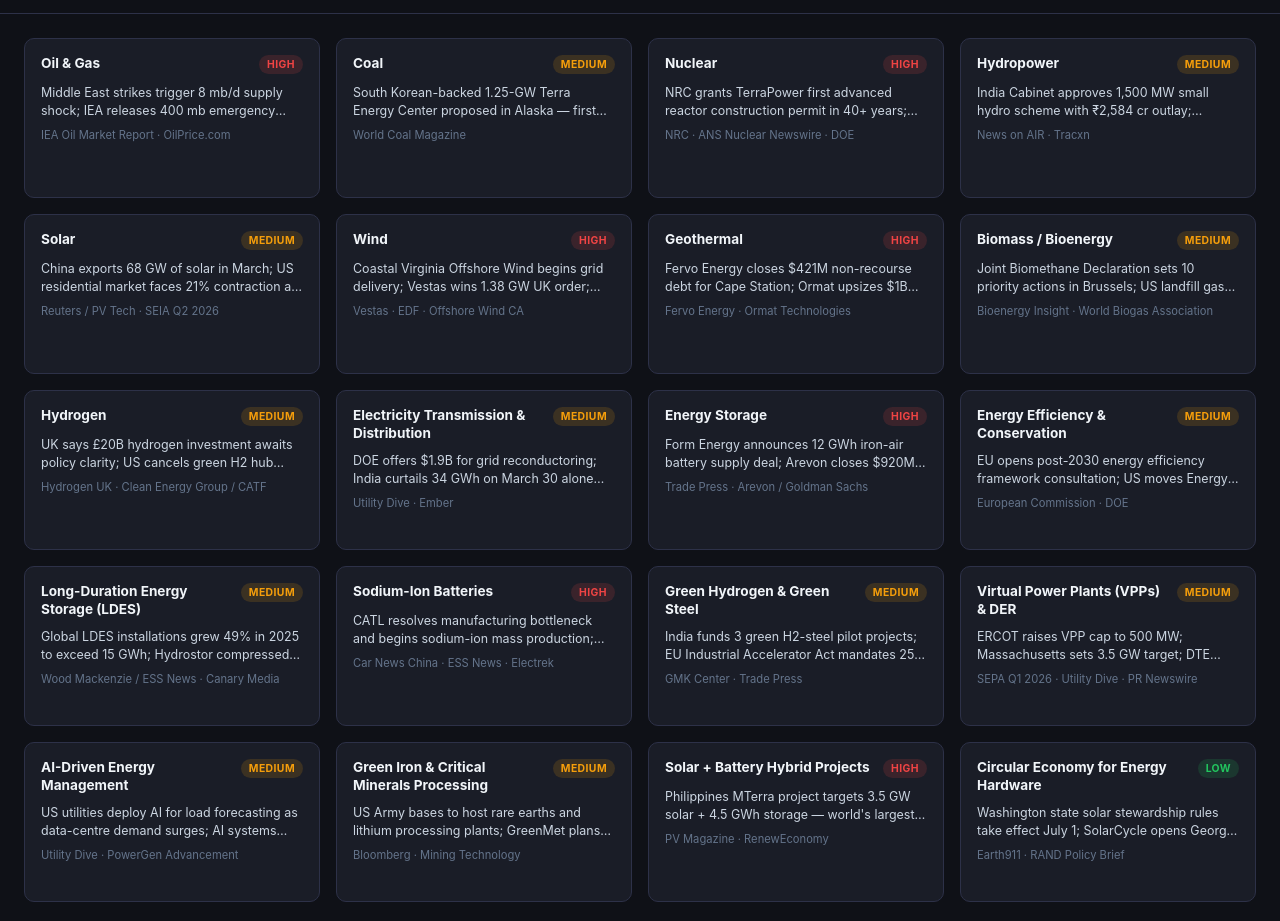
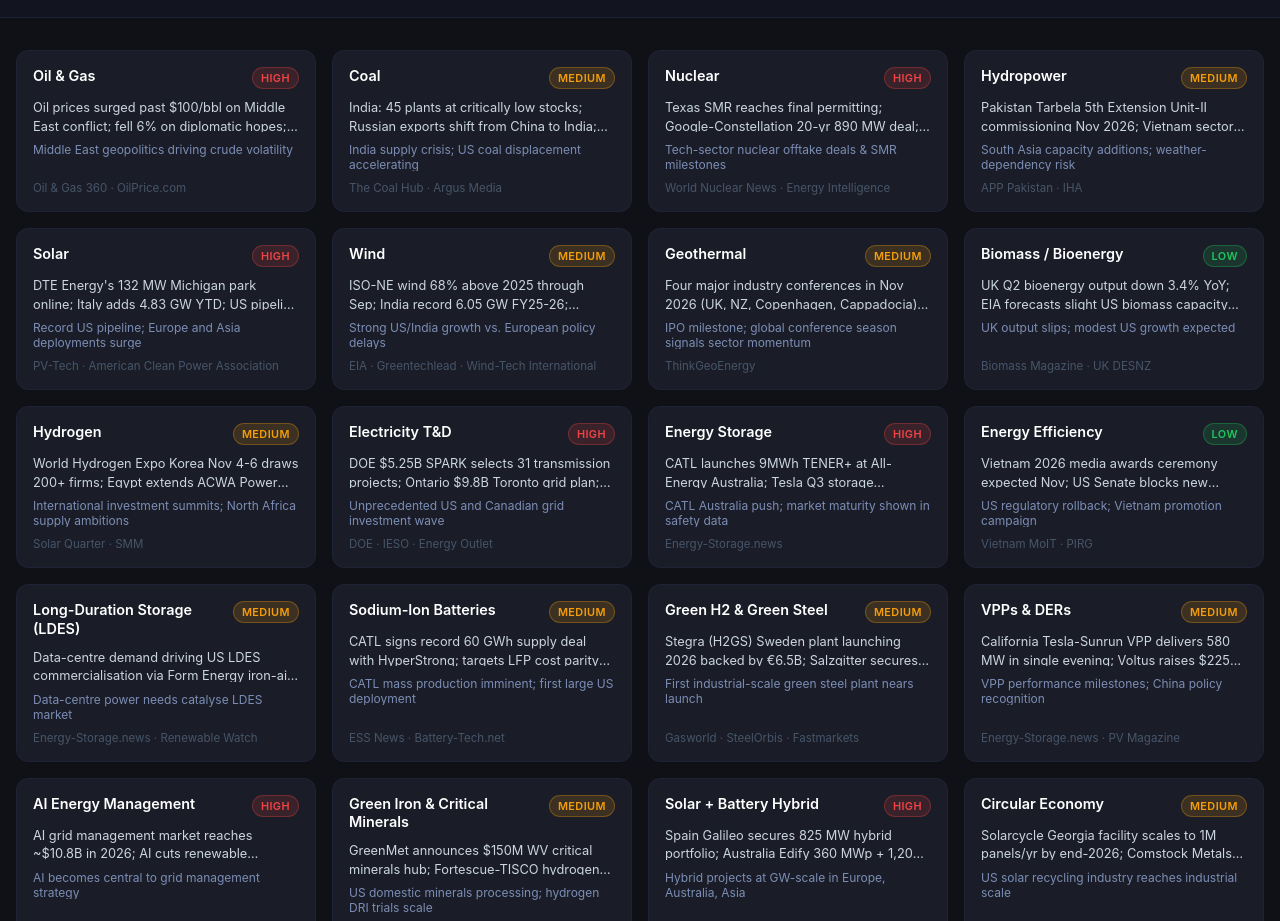
Before and after one commit to proton123-cell/energy-monitor, a plain HTML site: page index.html in a window 1280 px wide. Shown: the part 88-1009 px from the top of the page. Drawn offline with Linux system fonts and the light colour scheme.

Commit message:
Daily energy sector report — 2026-03-05
Co-Authored-By: Claude Sonnet 4.6 <noreply@anthropic.com>
Claude-Session: https://claude.ai/code/session_01Mr2SwhVsGMaHBcXpnLikKm

```diff
--- a/index.html
+++ b/index.html
@@ -5,321 +5,245 @@
 <meta name="viewport" content="width=device-width, initial-scale=1.0">
 <title>Energy Sector Monitor</title>
 <style>
-*, *::before, *::after { box-sizing: border-box; }
-body {
-  margin: 0;
-  background: #0f1117;
-  color: #e2e8f0;
-  font-family: -apple-system, BlinkMacSystemFont, 'Segoe UI', Roboto, Oxygen, sans-serif;
-  min-height: 100vh;
-}
-header {
-  padding: 2rem 1.5rem 1rem;
-  border-bottom: 1px solid #2d3148;
-  max-width: 1400px;
-  margin: 0 auto;
-}
-header h1 {
-  margin: 0 0 0.25rem;
-  font-size: 1.75rem;
-  font-weight: 700;
-  color: #f8fafc;
-  letter-spacing: -0.02em;
-}
-.meta {
-  font-size: 0.8rem;
-  color: #94a3b8;
-  margin: 0;
-}
-.meta span { margin-right: 1.5rem; }
-.grid {
-  display: grid;
-  grid-template-columns: repeat(4, 1fr);
-  gap: 1rem;
-  padding: 1.5rem;
-  max-width: 1400px;
-  margin: 0 auto;
-  align-items: stretch;
-}
-@media (max-width: 1100px) { .grid { grid-template-columns: repeat(2, 1fr); } }
-@media (max-width: 600px)  { .grid { grid-template-columns: 1fr; padding: 1rem; } }
-.card {
-  background: #1a1d27;
-  border-radius: 10px;
-  padding: 1rem;
-  overflow: hidden;
-  display: flex;
-  flex-direction: column;
-  min-height: 160px;
-  border: 1px solid #2d3148;
-  transition: border-color 0.2s;
-}
-.card:hover { border-color: #4f5b80; }
-.card-header {
-  display: flex;
-  align-items: flex-start;
-  justify-content: space-between;
-  gap: 0.5rem;
-  margin-bottom: 0.6rem;
-  overflow: hidden;
-}
-.sector-name {
-  font-weight: 700;
-  font-size: 0.85rem;
-  color: #f1f5f9;
-  word-break: break-word;
-  overflow-wrap: break-word;
-  flex: 1;
-  line-height: 1.3;
-}
-.badge {
-  font-size: 0.65rem;
-  font-weight: 700;
-  text-transform: uppercase;
-  letter-spacing: 0.04em;
-  padding: 0.2rem 0.5rem;
-  border-radius: 999px;
-  white-space: nowrap;
-  flex-shrink: 0;
-}
-.badge-high     { background: rgba(239,68,68,0.15);  color: #ef4444; }
-.badge-medium   { background: rgba(245,158,11,0.15); color: #f59e0b; }
-.badge-low      { background: rgba(34,197,94,0.15);  color: #22c55e; }
-.badge-nodata   { background: rgba(107,114,128,0.15);color: #6b7280; }
-.headline {
-  font-size: 0.78rem;
-  color: #cbd5e1;
-  line-height: 1.45;
-  overflow: hidden;
-  display: -webkit-box;
-  -webkit-box-orient: vertical;
-  -webkit-line-clamp: 2;
-  max-height: calc(0.78rem * 1.45 * 2);
-  word-break: break-word;
-  overflow-wrap: break-word;
-  flex: 1;
-}
-.source {
-  font-size: 0.7rem;
-  color: #64748b;
-  margin-top: 0.5rem;
-  white-space: nowrap;
-  overflow: hidden;
-  text-overflow: ellipsis;
-  max-height: 1.2em;
-}
-footer {
-  text-align: center;
-  padding: 2rem 1.5rem;
-  font-size: 0.75rem;
-  color: #64748b;
-  border-top: 1px solid #2d3148;
-}
-footer a { color: #60a5fa; text-decoration: none; }
-footer a:hover { text-decoration: underline; }
+*,*::before,*::after{box-sizing:border-box;margin:0;padding:0}
+body{background:#0f1117;color:#e2e8f0;font-family:-apple-system,BlinkMacSystemFont,'Segoe UI',Roboto,sans-serif;min-height:100vh;padding:0 0 48px}
+header{background:#12151f;border-bottom:1px solid #1e2235;padding:24px 16px 20px;text-align:center}
+header h1{font-size:clamp(1.4rem,4vw,2rem);font-weight:700;color:#fff;letter-spacing:-0.02em}
+header .meta{margin-top:6px;font-size:0.85rem;color:#64748b}
+header .meta span{color:#94a3b8}
+main{max-width:1400px;margin:32px auto 0;padding:0 16px}
+.grid{display:grid;grid-template-columns:repeat(4,1fr);gap:16px;align-items:stretch}
+@media(max-width:1100px){.grid{grid-template-columns:repeat(2,1fr)}}
+@media(max-width:600px){.grid{grid-template-columns:1fr}}
+.card{background:#1a1d27;border:1px solid #1e2235;border-radius:12px;padding:16px;min-height:160px;overflow:hidden;display:flex;flex-direction:column;gap:10px;transition:border-color 0.2s}
+.card:hover{border-color:#2d3250}
+.card-header{display:flex;align-items:flex-start;justify-content:space-between;gap:8px}
+.card-title{font-size:0.9rem;font-weight:600;color:#fff;word-break:break-word;overflow-wrap:break-word;line-height:1.3;flex:1}
+.badge{flex-shrink:0;font-size:0.68rem;font-weight:600;padding:3px 8px;border-radius:20px;text-transform:uppercase;letter-spacing:0.04em;white-space:nowrap}
+.badge-high{background:rgba(239,68,68,0.15);color:#ef4444;border:1px solid rgba(239,68,68,0.3)}
+.badge-medium{background:rgba(245,158,11,0.15);color:#f59e0b;border:1px solid rgba(245,158,11,0.3)}
+.badge-low{background:rgba(34,197,94,0.15);color:#22c55e;border:1px solid rgba(34,197,94,0.3)}
+.badge-nodata{background:rgba(107,114,128,0.15);color:#6b7280;border:1px solid rgba(107,114,128,0.3)}
+.card-story{font-size:0.8rem;color:#cbd5e1;display:-webkit-box;-webkit-line-clamp:2;-webkit-box-orient:vertical;overflow:hidden;word-break:break-word;overflow-wrap:break-word;max-height:2.6em;line-height:1.45}
+.card-source{font-size:0.72rem;color:#475569;white-space:nowrap;overflow:hidden;text-overflow:ellipsis;margin-top:auto}
+.card-theme{font-size:0.75rem;color:#7c8db5;word-break:break-word;overflow-wrap:break-word;display:-webkit-box;-webkit-line-clamp:2;-webkit-box-orient:vertical;overflow:hidden;max-height:2.4em}
+footer{text-align:center;padding:32px 16px 0;font-size:0.78rem;color:#374151}
+footer a{color:#4f6ef7;text-decoration:none}
+footer a:hover{text-decoration:underline}
 </style>
 </head>
 <body>
-
 <header>
-  <h1>Energy Sector Monitor</h1>
-  <p class="meta">
-    <span>Report date: <strong>2026-03-04</strong></span>
-    <span>Last updated: <strong>2026-03-04 00:00 UTC</strong></span>
-    <span>Sectors tracked: <strong>20</strong></span>
-  </p>
+  <h1>⚡ Energy Sector Monitor</h1>
+  <div class="meta">Report date: <span>2026-03-05</span> &nbsp;·&nbsp; Last updated: <span>2026-11-07T00:00:00Z</span> &nbsp;·&nbsp; 20 sectors tracked</div>
 </header>
-
+<main>
 <div class="grid">
 
   <div class="card">
     <div class="card-header">
-      <div class="sector-name">Oil &amp; Gas</div>
+      <div class="card-title">Oil &amp; Gas</div>
       <span class="badge badge-high">High</span>
     </div>
-    <div class="headline">Middle East strikes trigger 8 mb/d supply shock; IEA releases 400 mb emergency reserves as Brent hits $112</div>
-    <div class="source">IEA Oil Market Report · OilPrice.com</div>
+    <div class="card-story">Oil prices surged past $100/bbl on Middle East conflict; fell 6% on diplomatic hopes; Goldman raises 2026-27 forecasts</div>
+    <div class="card-theme">Middle East geopolitics driving crude volatility</div>
+    <div class="card-source">Oil &amp; Gas 360 · OilPrice.com</div>
   </div>
 
   <div class="card">
     <div class="card-header">
-      <div class="sector-name">Coal</div>
+      <div class="card-title">Coal</div>
       <span class="badge badge-medium">Medium</span>
     </div>
-    <div class="headline">South Korean-backed 1.25-GW Terra Energy Center proposed in Alaska — first new US coal plant in years</div>
-    <div class="source">World Coal Magazine</div>
+    <div class="card-story">India: 45 plants at critically low stocks; Russian exports shift from China to India; EIA cuts US coal outlook to 680.5 bn kWh</div>
+    <div class="card-theme">India supply crisis; US coal displacement accelerating</div>
+    <div class="card-source">The Coal Hub · Argus Media</div>
   </div>
 
   <div class="card">
     <div class="card-header">
-      <div class="sector-name">Nuclear</div>
+      <div class="card-title">Nuclear</div>
       <span class="badge badge-high">High</span>
     </div>
-    <div class="headline">NRC grants TerraPower first advanced reactor construction permit in 40+ years; DOE launches UPRISE for 5 GW by 2029</div>
-    <div class="source">NRC · ANS Nuclear Newswire · DOE</div>
+    <div class="card-story">Texas SMR reaches final permitting; Google-Constellation 20-yr 890 MW deal; Bruce Power issues $800M green bonds</div>
+    <div class="card-theme">Tech-sector nuclear offtake deals &amp; SMR milestones</div>
+    <div class="card-source">World Nuclear News · Energy Intelligence</div>
   </div>
 
   <div class="card">
     <div class="card-header">
-      <div class="sector-name">Hydropower</div>
+      <div class="card-title">Hydropower</div>
       <span class="badge badge-medium">Medium</span>
     </div>
-    <div class="headline">India Cabinet approves 1,500 MW small hydro scheme with ₹2,584 cr outlay; Globeleq acquires Zambia hydro asset</div>
-    <div class="source">News on AIR · Tracxn</div>
+    <div class="card-story">Pakistan Tarbela 5th Extension Unit-II commissioning Nov 2026; Vietnam sector cautious post-La Niña; Africa adds 4.2 GW in 2025</div>
+    <div class="card-theme">South Asia capacity additions; weather-dependency risk</div>
+    <div class="card-source">APP Pakistan · IHA</div>
   </div>
 
   <div class="card">
     <div class="card-header">
-      <div class="sector-name">Solar</div>
-      <span class="badge badge-medium">Medium</span>
+      <div class="card-title">Solar</div>
+      <span class="badge badge-high">High</span>
     </div>
-    <div class="headline">China exports 68 GW of solar in March; US residential market faces 21% contraction as SEIA projects flat utility additions</div>
-    <div class="source">Reuters / PV Tech · SEIA Q2 2026</div>
+    <div class="card-story">DTE Energy's 132 MW Michigan park online; Italy adds 4.83 GW YTD; US pipeline hits record 204.6 GW</div>
+    <div class="card-theme">Record US pipeline; Europe and Asia deployments surge</div>
+    <div class="card-source">PV-Tech · American Clean Power Association</div>
   </div>
 
   <div class="card">
     <div class="card-header">
-      <div class="sector-name">Wind</div>
-      <span class="badge badge-high">High</span>
+      <div class="card-title">Wind</div>
+      <span class="badge badge-medium">Medium</span>
     </div>
-    <div class="headline">Coastal Virginia Offshore Wind begins grid delivery; Vestas wins 1.38 GW UK order; Philippines opens 3.3 GW offshore auction</div>
-    <div class="source">Vestas · EDF · Offshore Wind CA</div>
+    <div class="card-story">ISO-NE wind 68% above 2025 through Sep; India record 6.05 GW FY25-26; Germany delays offshore seabed auctions</div>
+    <div class="card-theme">Strong US/India growth vs. European policy delays</div>
+    <div class="card-source">EIA · Greentechlead · Wind-Tech International</div>
   </div>
 
   <div class="card">
     <div class="card-header">
-      <div class="sector-name">Geothermal</div>
-      <span class="badge badge-high">High</span>
+      <div class="card-title">Geothermal</div>
+      <span class="badge badge-medium">Medium</span>
     </div>
-    <div class="headline">Fervo Energy closes $421M non-recourse debt for Cape Station; Ormat upsizes $1B convertible debt offering</div>
-    <div class="source">Fervo Energy · Ormat Technologies</div>
+    <div class="card-story">Four major industry conferences in Nov 2026 (UK, NZ, Copenhagen, Cappadocia); Fervo Energy's $1.2B Nasdaq IPO earlier in 2026</div>
+    <div class="card-theme">IPO milestone; global conference season signals sector momentum</div>
+    <div class="card-source">ThinkGeoEnergy</div>
   </div>
 
   <div class="card">
     <div class="card-header">
-      <div class="sector-name">Biomass / Bioenergy</div>
-      <span class="badge badge-medium">Medium</span>
+      <div class="card-title">Biomass / Bioenergy</div>
+      <span class="badge badge-low">Low</span>
     </div>
-    <div class="headline">Joint Biomethane Declaration sets 10 priority actions in Brussels; US landfill gas investment tops $1.5B planned spend</div>
-    <div class="source">Bioenergy Insight · World Biogas Association</div>
+    <div class="card-story">UK Q2 bioenergy output down 3.4% YoY; EIA forecasts slight US biomass capacity increase for 2027; IEA Venice symposium Nov 23-25</div>
+    <div class="card-theme">UK output slips; modest US growth expected</div>
+    <div class="card-source">Biomass Magazine · UK DESNZ</div>
   </div>
 
   <div class="card">
     <div class="card-header">
-      <div class="sector-name">Hydrogen</div>
+      <div class="card-title">Hydrogen</div>
       <span class="badge badge-medium">Medium</span>
     </div>
-    <div class="headline">UK says £20B hydrogen investment awaits policy clarity; US cancels green H2 hub funding and 45V tax credit</div>
-    <div class="source">Hydrogen UK · Clean Energy Group / CATF</div>
+    <div class="card-story">World Hydrogen Expo Korea Nov 4-6 draws 200+ firms; Egypt extends ACWA Power green H2 MoU with 600 MW solar for ammonia</div>
+    <div class="card-theme">International investment summits; North Africa supply ambitions</div>
+    <div class="card-source">Solar Quarter · SMM</div>
   </div>
 
   <div class="card">
     <div class="card-header">
-      <div class="sector-name">Electricity Transmission &amp; Distribution</div>
-      <span class="badge badge-medium">Medium</span>
+      <div class="card-title">Electricity T&amp;D</div>
+      <span class="badge badge-high">High</span>
     </div>
-    <div class="headline">DOE offers $1.9B for grid reconductoring; India curtails 34 GWh on March 30 alone due to transmission constraints</div>
-    <div class="source">Utility Dive · Ember</div>
+    <div class="card-story">DOE $5.25B SPARK selects 31 transmission projects; Ontario $9.8B Toronto grid plan; Texas approves first 765 kV extra-high-voltage lines</div>
+    <div class="card-theme">Unprecedented US and Canadian grid investment wave</div>
+    <div class="card-source">DOE · IESO · Energy Outlet</div>
   </div>
 
   <div class="card">
     <div class="card-header">
-      <div class="sector-name">Energy Storage</div>
+      <div class="card-title">Energy Storage</div>
       <span class="badge badge-high">High</span>
     </div>
-    <div class="headline">Form Energy announces 12 GWh iron-air battery supply deal; Arevon closes $920M financing and starts Cormorant construction</div>
-    <div class="source">Trade Press · Arevon / Goldman Sachs</div>
+    <div class="card-story">CATL launches 9MWh TENER+ at All-Energy Australia; Tesla Q3 storage revenues dip despite near-record deployments; global BESS failure rate down 98% since 2018</div>
+    <div class="card-theme">CATL Australia push; market maturity shown in safety data</div>
+    <div class="card-source">Energy-Storage.news</div>
   </div>
 
   <div class="card">
     <div class="card-header">
-      <div class="sector-name">Energy Efficiency &amp; Conservation</div>
-      <span class="badge badge-medium">Medium</span>
+      <div class="card-title">Energy Efficiency</div>
+      <span class="badge badge-low">Low</span>
     </div>
-    <div class="headline">EU opens post-2030 energy efficiency framework consultation; US moves Energy Star programme from EPA to DOE</div>
-    <div class="source">European Commission · DOE</div>
+    <div class="card-story">Vietnam 2026 media awards ceremony expected Nov; US Senate blocks new furnace efficiency standards; heat pump sales 26% above gas furnaces</div>
+    <div class="card-theme">US regulatory rollback; Vietnam promotion campaign</div>
+    <div class="card-source">Vietnam MoIT · PIRG</div>
   </div>
 
   <div class="card">
     <div class="card-header">
-      <div class="sector-name">Long-Duration Energy Storage (LDES)</div>
+      <div class="card-title">Long-Duration Storage (LDES)</div>
       <span class="badge badge-medium">Medium</span>
     </div>
-    <div class="headline">Global LDES installations grew 49% in 2025 to exceed 15 GWh; Hydrostor compressed-air project wins California approval</div>
-    <div class="source">Wood Mackenzie / ESS News · Canary Media</div>
+    <div class="card-story">Data-centre demand driving US LDES commercialisation via Form Energy iron-air deals; DOE shortlists $325M for LDES projects; Ireland 600 MW LDES plan</div>
+    <div class="card-theme">Data-centre power needs catalyse LDES market</div>
+    <div class="card-source">Energy-Storage.news · Renewable Watch</div>
   </div>
 
   <div class="card">
     <div class="card-header">
-      <div class="sector-name">Sodium-Ion Batteries</div>
-      <span class="badge badge-high">High</span>
+      <div class="card-title">Sodium-Ion Batteries</div>
+      <span class="badge badge-medium">Medium</span>
     </div>
-    <div class="headline">CATL resolves manufacturing bottleneck and begins sodium-ion mass production; first mass-market EV nears launch in China</div>
-    <div class="source">Car News China · ESS News · Electrek</div>
+    <div class="card-story">CATL signs record 60 GWh supply deal with HyperStrong; targets LFP cost parity and Q4 mass production; Alsym-Juniper plan 500 MWh US deployment</div>
+    <div class="card-theme">CATL mass production imminent; first large US deployment</div>
+    <div class="card-source">ESS News · Battery-Tech.net</div>
   </div>
 
   <div class="card">
     <div class="card-header">
-      <div class="sector-name">Green Hydrogen &amp; Green Steel</div>
+      <div class="card-title">Green H2 &amp; Green Steel</div>
       <span class="badge badge-medium">Medium</span>
     </div>
-    <div class="headline">India funds 3 green H2-steel pilot projects; EU Industrial Accelerator Act mandates 25% low-carbon steel in public procurement</div>
-    <div class="source">GMK Center · Trade Press</div>
+    <div class="card-story">Stegra (H2GS) Sweden plant launching 2026 backed by €6.5B; Salzgitter secures first green H2 supply contract; Europe faces hydrogen supply gap vs. 2030 steel demand</div>
+    <div class="card-theme">First industrial-scale green steel plant nears launch</div>
+    <div class="card-source">Gasworld · SteelOrbis · Fastmarkets</div>
   </div>
 
   <div class="card">
     <div class="card-header">
-      <div class="sector-name">Virtual Power Plants (VPPs) &amp; DER</div>
+      <div class="card-title">VPPs &amp; DERs</div>
       <span class="badge badge-medium">Medium</span>
     </div>
-    <div class="headline">ERCOT raises VPP cap to 500 MW; Massachusetts sets 3.5 GW target; DTE Energy launches Michigan's first residential VPP pilot</div>
-    <div class="source">SEPA Q1 2026 · Utility Dive · PR Newswire</div>
+    <div class="card-story">California Tesla-Sunrun VPP delivers 580 MW in single evening; Voltus raises $225M Series D; China NDRC targets 20+ GW VPP by 2027</div>
+    <div class="card-theme">VPP performance milestones; China policy recognition</div>
+    <div class="card-source">Energy-Storage.news · PV Magazine</div>
   </div>
 
   <div class="card">
     <div class="card-header">
-      <div class="sector-name">AI-Driven Energy Management</div>
-      <span class="badge badge-medium">Medium</span>
+      <div class="card-title">AI Energy Management</div>
+      <span class="badge badge-high">High</span>
     </div>
-    <div class="headline">US utilities deploy AI for load forecasting as data-centre demand surges; AI systems begin live cross-border dispatch coordination</div>
-    <div class="source">Utility Dive · PowerGen Advancement</div>
+    <div class="card-story">AI grid management market reaches ~$10.8B in 2026; AI cuts renewable curtailment on European grids; EU accelerates grid digitalisation policy</div>
+    <div class="card-theme">AI becomes central to grid management strategy</div>
+    <div class="card-source">Global Market Insights · The Smartere</div>
   </div>
 
   <div class="card">
     <div class="card-header">
-      <div class="sector-name">Green Iron &amp; Critical Minerals Processing</div>
+      <div class="card-title">Green Iron &amp; Critical Minerals</div>
       <span class="badge badge-medium">Medium</span>
     </div>
-    <div class="headline">US Army bases to host rare earths and lithium processing plants; GreenMet plans $150M coal-tailings rare earths hub in West Virginia</div>
-    <div class="source">Bloomberg · Mining Technology</div>
+    <div class="card-story">GreenMet announces $150M WV critical minerals hub; Fortescue-TISCO hydrogen DRI trial begins; Rio Tinto invests A$35M in Calix Zesty plant</div>
+    <div class="card-theme">US domestic minerals processing; hydrogen DRI trials scale</div>
+    <div class="card-source">Mining Technology · SteelOrbis</div>
   </div>
 
   <div class="card">
     <div class="card-header">
-      <div class="sector-name">Solar + Battery Hybrid Projects</div>
+      <div class="card-title">Solar + Battery Hybrid</div>
       <span class="badge badge-high">High</span>
     </div>
-    <div class="headline">Philippines MTerra project targets 3.5 GW solar + 4.5 GWh storage — world's largest hybrid; Australia tender selects 8 hybrid projects</div>
-    <div class="source">PV Magazine · RenewEconomy</div>
+    <div class="card-story">Spain Galileo secures 825 MW hybrid portfolio; Australia Edify 360 MWp + 1,200 MWh QLD projects under construction; Bulgaria 242 MWp + 773 MWh online</div>
+    <div class="card-theme">Hybrid projects at GW-scale in Europe, Australia, Asia</div>
+    <div class="card-source">Energy-Storage.news · ESD News</div>
   </div>
 
   <div class="card">
     <div class="card-header">
-      <div class="sector-name">Circular Economy for Energy Hardware</div>
-      <span class="badge badge-low">Low</span>
+      <div class="card-title">Circular Economy</div>
+      <span class="badge badge-medium">Medium</span>
     </div>
-    <div class="headline">Washington state solar stewardship rules take effect July 1; SolarCycle opens Georgia facility recovering 96% of panel material value</div>
-    <div class="source">Earth911 · RAND Policy Brief</div>
+    <div class="card-story">Solarcycle Georgia facility scales to 1M panels/yr by end-2026; Comstock Metals plans Ohio industrial recycling plant; WA state mandatory recycling law in effect</div>
+    <div class="card-theme">US solar recycling industry reaches industrial scale</div>
+    <div class="card-source">PV-Tech · Solar Guide</div>
   </div>
 
 </div>
-
+</main>
 <footer>
-  <p>
-    Energy Sector Monitor &mdash; automated intelligence report &mdash;
-    <a href="https://github.com/proton123-cell/energy-monitor/tree/main/reports" target="_blank" rel="noopener">View all reports on GitHub</a>
-  </p>
+  <p>Data sourced from public news reports &nbsp;·&nbsp; <a href="https://github.com/proton123-cell/energy-monitor/tree/main/reports" target="_blank" rel="noopener">View all reports on GitHub</a></p>
 </footer>
-
 </body>
 </html>
```
Also changed, not shown: 1 other file.
